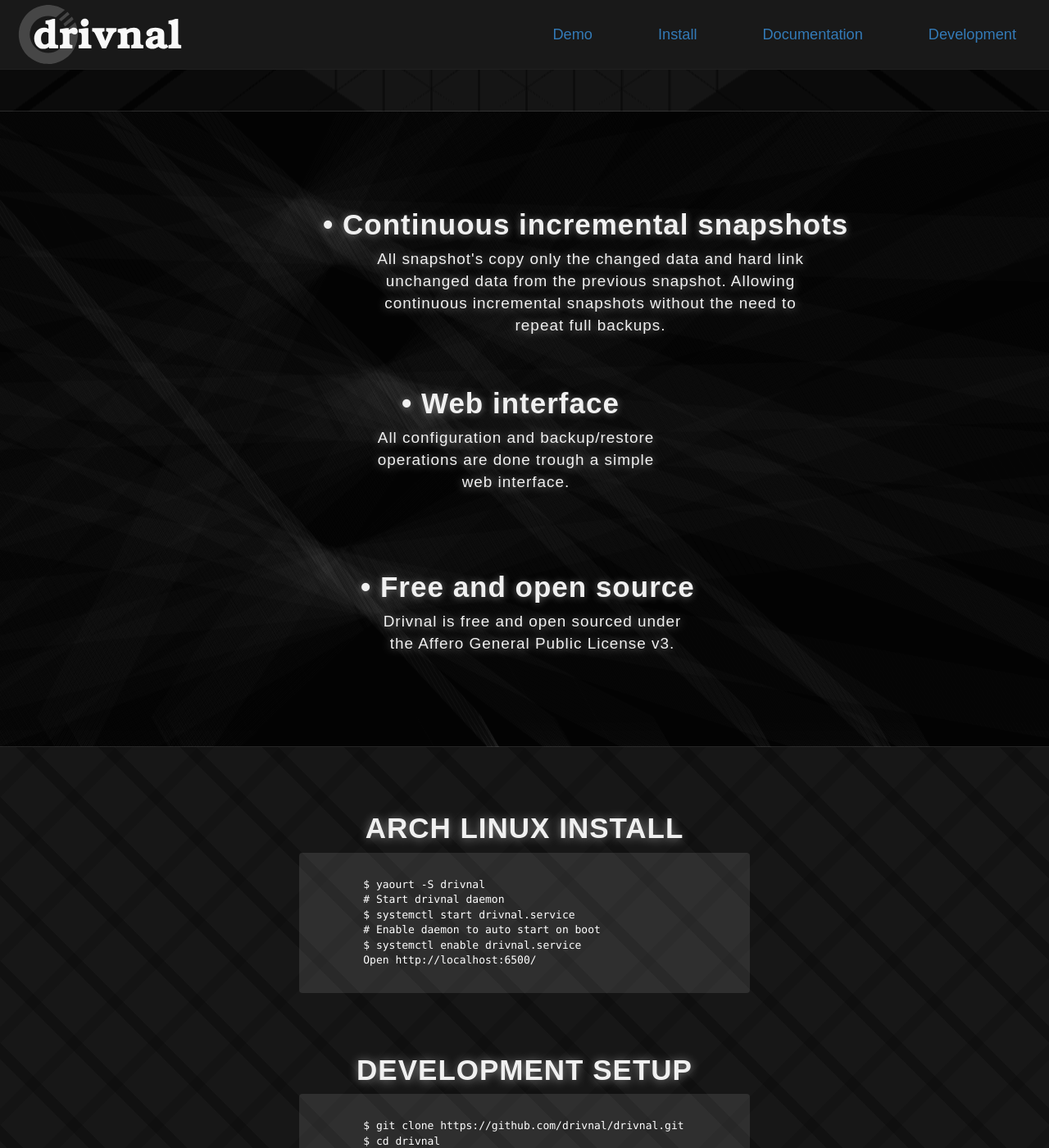
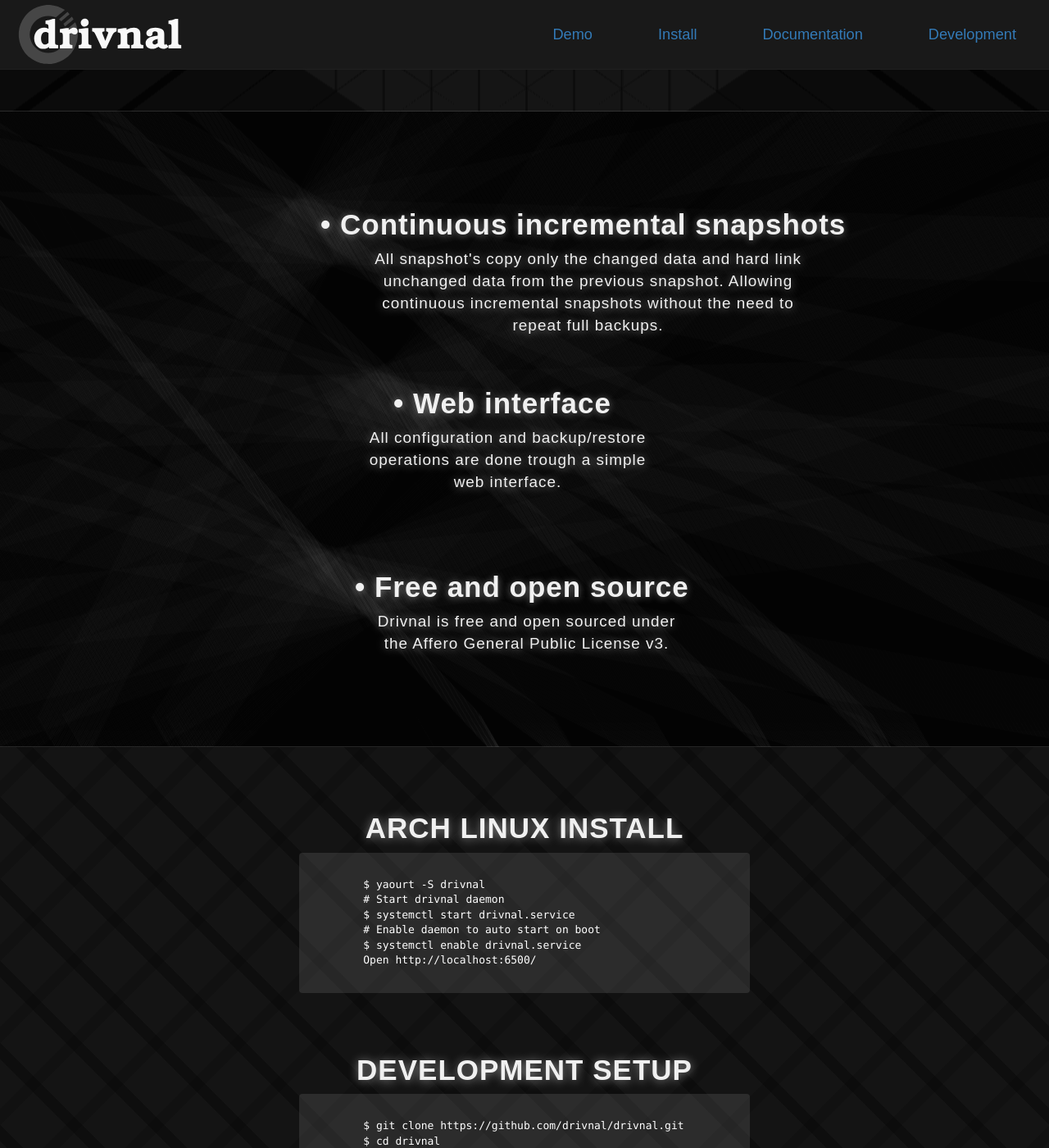
Before and after one commit to drivnal/drivnal.github.io, a Jekyll site: the page built from index.html, in a window 1280 px wide and 1400 px high, scrolled down 549 px. Shown: the whole window at 82% size. Built offline with Jekyll 4.4.1, drawn with Linux system fonts in a browser that asks for light colours; nearby versions of some CDN libraries; Markdown is read by kramdown in place of the engine named in the settings.

Commit message:
Color changes

```diff
--- a/css/main.css
+++ b/css/main.css
@@ -148,7 +148,7 @@
 .intro-info .info-label.one {
   position: relative;
   top: 113px;
-  left: 154px;
+  left: 151px;
 }
 
 .intro-info .info-label.one .description {
@@ -159,7 +159,7 @@
 .intro-info .info-label.two {
   position: relative;
   top: 170px;
-  left: 250px;
+  left: 240px;
 }
 
 .intro-info .info-label.two .description {
@@ -170,7 +170,7 @@
 .intro-info .info-label.three {
   position: relative;
   top: 260px;
-  left: 200px;
+  left: 193px;
 }
 
 .intro-info .info-label.three .description {
@@ -183,7 +183,7 @@
   padding-top: 5px;
   background-image: url('../img/background3.png');
   background-position: center center;
-  background-color: #0f0f0f;
+  background-color: #0c0c0c;
 }
 
 .intro-install .title {
```
